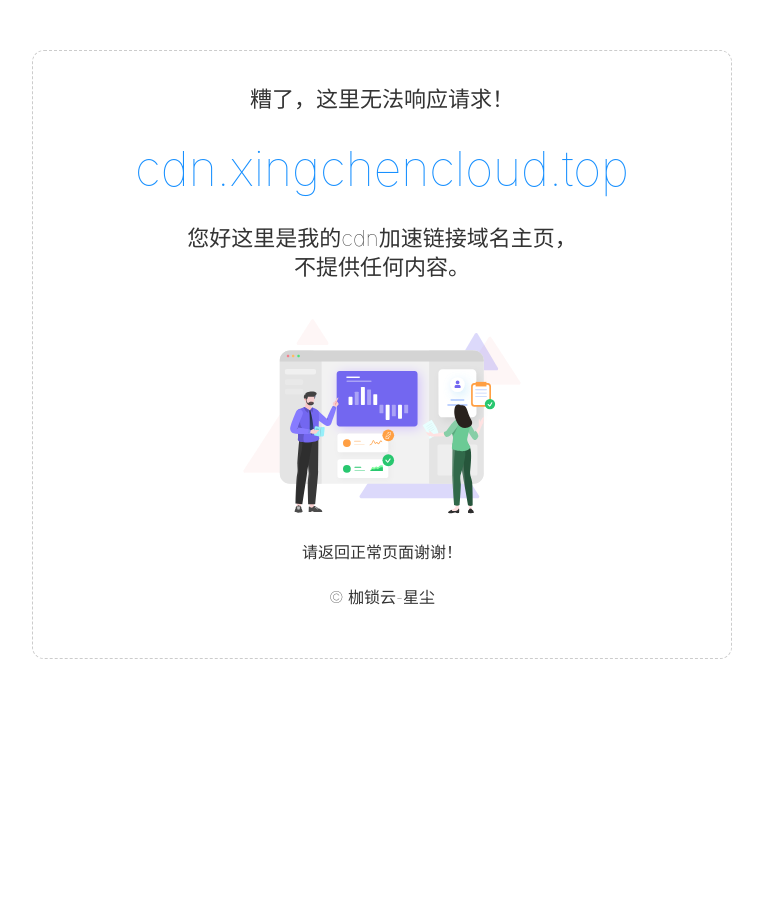
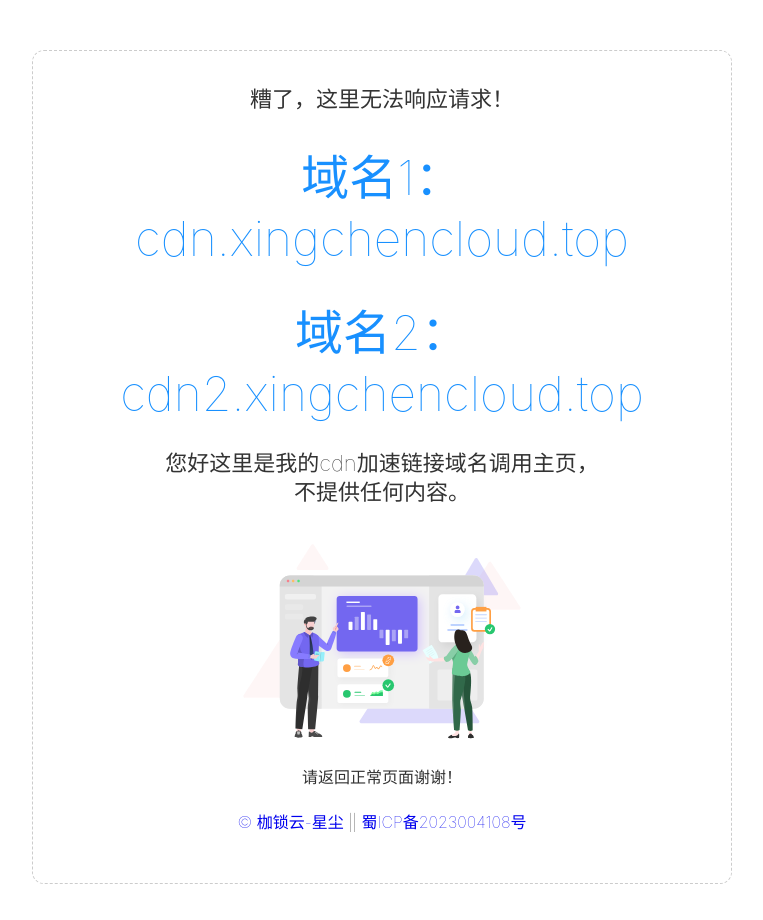
Before and after one commit to Gasolcloudteam/cdn, a plain HTML site: page index.html in a window 1280 px wide. Shown: the whole page, without its empty margins (258-1021 px from the left). Before the commit the page ends 800 px from the top, so only its background shows below. Drawn offline with Linux system fonts and the light colour scheme.

Commit message:
Update index.html

```diff
--- a/index.html
+++ b/index.html
@@ -3,9 +3,10 @@
 
   <head>
     <meta charset="utf-8">
-    <title>星尘-cdn</title>
-    <link rel="shortcut icon" href="https://htmlpage.cn/favicon.png">
+    <title>星尘-CDN</title>
+    <link rel="shortcut icon" href="favicon-cdn.png">
     <link rel="stylesheet" href="./css/style.css">
+    <style>a{TEXT-DECORATION:none}</style>
   </head>
 
   <body>
@@ -13,13 +14,14 @@
     <body>
       <div id="default-editor-page__placeholder" class="panel">
         <h1 class="welcome">糟了，这里无法响应请求！</h1>
-        <div class="big-title"><span>cdn.xingchencloud.top</span></div>
+        <div class="big-title"><span>域名1：cdn.xingchencloud.top</span></div>
+        <div class="big-title"><span>域名2：cdn2.xingchencloud.top</span></div>
         <div class="description">
-          <h1 id="il9k-2" draggable="false" class="welcome gjs-selected">您好这里是我的cdn加速链接域名主页，<br />不提供任何内容。</h1>
+          <h1 id="il9k-2" draggable="false" class="welcome gjs-selected">您好这里是我的cdn加速链接域名调用主页，<br />不提供任何内容。</h1>
         </div>
         <div class="welcome-img"><img src="index-cdn.svg" alt="" class="img-fluid" /></div>
         <div class="description">请返回正常页面谢谢！</div>
-        <div class="description">© 枷锁云-星尘</div>
+        <div class="description"><a href="https://xingchencloud.top/">© 枷锁云-星尘</a>&nbsp;||&nbsp;<a href="http://beian.miit.gov.cn/">蜀ICP备2023004108号</a></div>
       </div>
     </body>
   </body>
```
